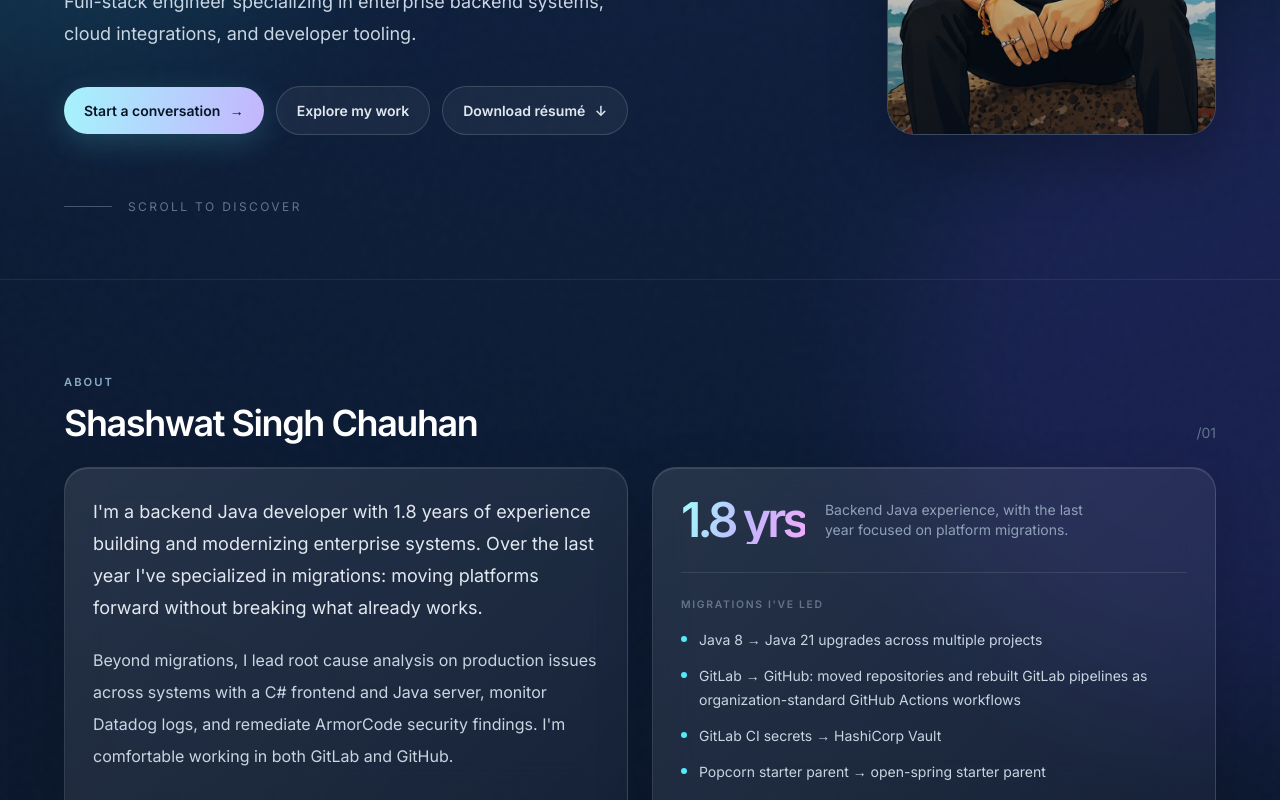
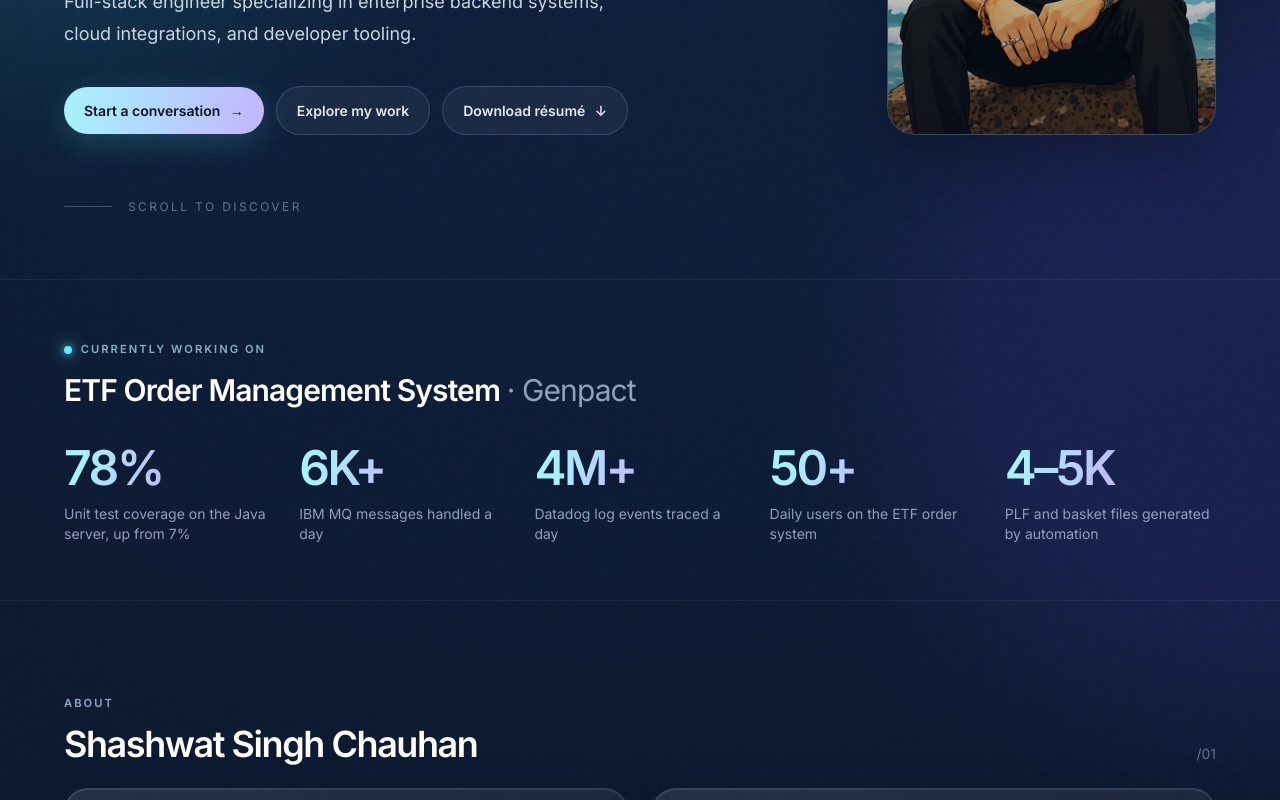
Before and after one commit to Shashwat186/Shashwat-portfolio, a Next.js app: page / in a window 1280 px wide. Shown: the part 673-1473 px from the top of the page. Built offline with nearby package versions, Linux system fonts and the light colour scheme.

Commit message:
closes #1

```diff
--- a/src/app/page.tsx
+++ b/src/app/page.tsx
@@ -87,6 +87,12 @@ export default function Home() {
         </div>
       </section>
 
+      <section id="impact" aria-label="Impact in numbers" className="section-wrap px-6 py-14"><div className="mx-auto max-w-6xl">
+        <p className="eyebrow"><span className="status-dot" /> Currently working on</p>
+        <h2 className="mt-3 text-2xl font-semibold tracking-[-.03em] text-white sm:text-3xl">{resume.currentApplication.name} <span className="font-normal text-slate-400">· {resume.currentApplication.company}</span></h2>
+        <dl className="mt-9 grid grid-cols-2 gap-x-6 gap-y-10 lg:grid-cols-5">{resume.stats.map((stat) => <div key={stat.label} className="flex flex-col-reverse justify-end last:col-span-2 lg:last:col-span-1"><dt className="mt-3 max-w-[13rem] text-sm leading-5 text-slate-400">{stat.label}</dt><dd className="m-0 text-5xl font-semibold tracking-[-.05em] text-gradient">{stat.value}</dd></div>)}</dl>
+      </div></section>
+
       <section id="about" className="section-wrap px-6 py-24 short:pt-22"><div className="mx-auto max-w-6xl">
         <SectionIntro number="01" eyebrow="About" title="Shashwat Singh Chauhan" />
         <div className="mt-12 grid gap-6 lg:grid-cols-2 short:mt-6">
--- a/src/data/resume.ts
+++ b/src/data/resume.ts
@@ -9,6 +9,14 @@ export const resume: Resume = {
     mobile: "+91-9982602200",
   },
   summary: "Full-stack engineer specializing in enterprise backend systems, cloud integrations, and developer tooling.",
+  currentApplication: { name: "ETF Order Management System", company: "Genpact" },
+  stats: [
+    { value: "78%", label: "Unit test coverage on the Java server, up from 7%" },
+    { value: "6K+", label: "IBM MQ messages handled a day" },
+    { value: "4M+", label: "Datadog log events traced a day" },
+    { value: "50+", label: "Daily users on the ETF order system" },
+    { value: "4–5K", label: "PLF and basket files generated by automation" },
+  ],
   skills: {
     languages: ["Java", "SQL", "Python", "C#"],
     backend: ["Spring Boot", "Spring MVC", "JAX-RS", "REST APIs", "IBM MQ", "Okta", "SFTP / FTP", "MVC Architecture"],
```
Also changed, not shown: src/types/resume.ts (+12 -0 lines).
